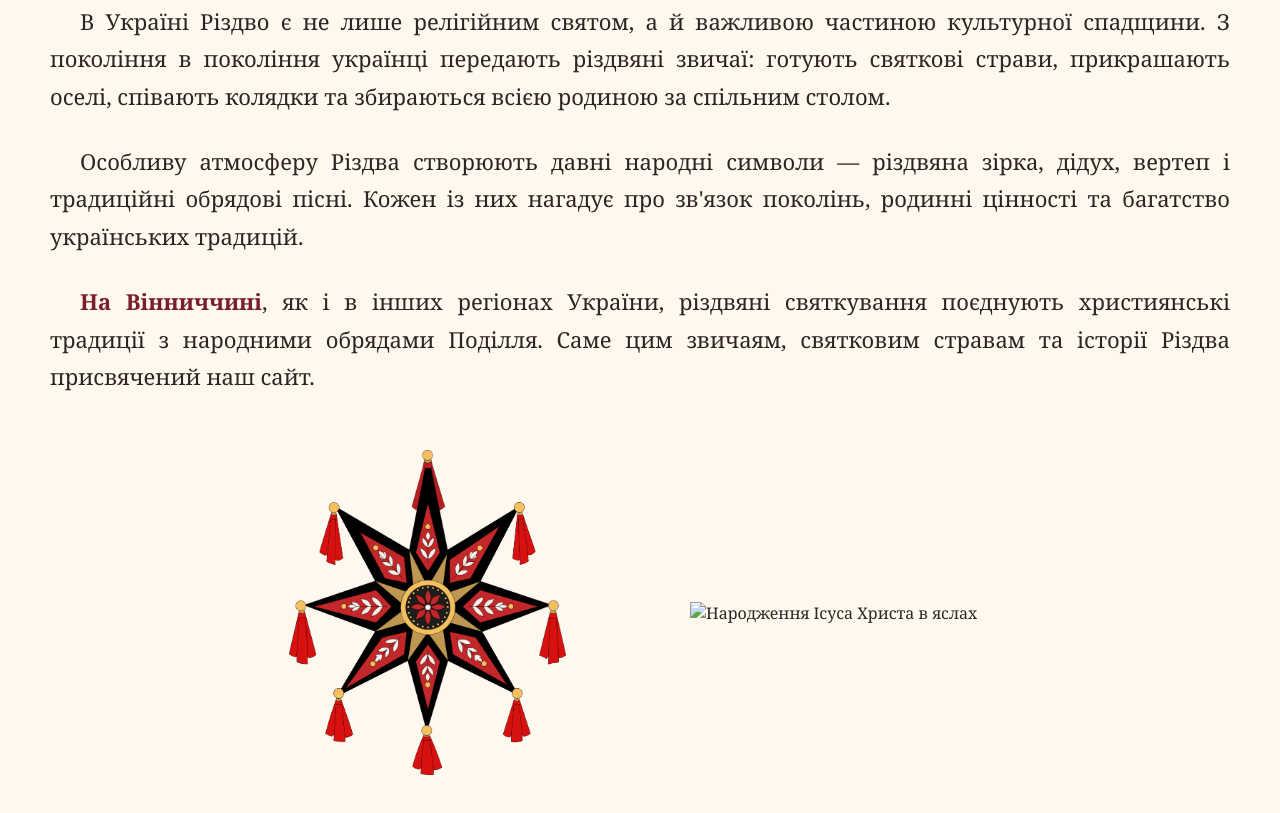
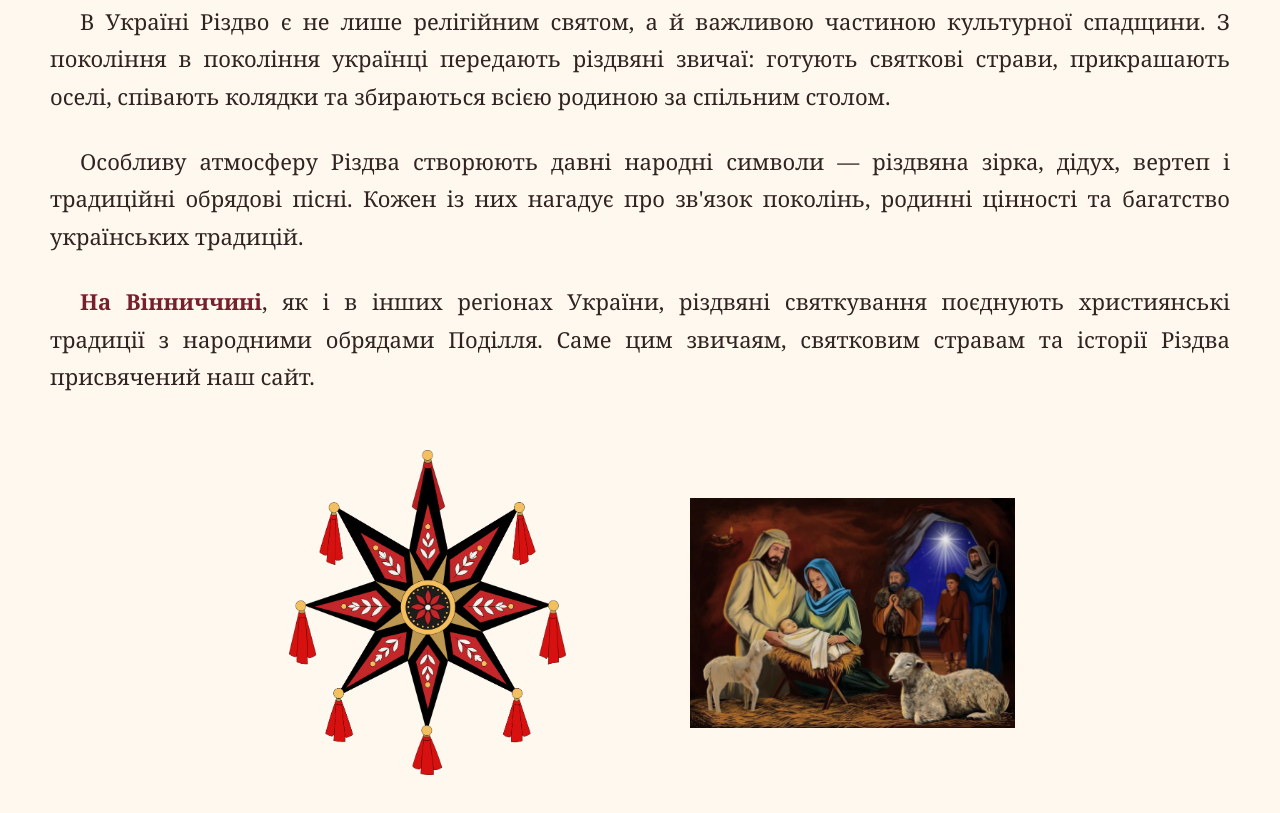
Before and after one commit to TanyaN2501/ChristmasVinnytsia, a plain HTML site: page index.html in a window 1280 px wide. Shown: the part 922-1735 px from the top of the page. Drawn offline with Linux system fonts and the light colour scheme.

Commit message:
Fix HTML formatting and update image source

```diff
--- a/index.html
+++ b/index.html
@@ -104,7 +104,7 @@
             >
 
             <img
-                    src="images/Христос в яслах.png"
+                    src="images/Христос в яслах.webp"
                     alt="Народження Ісуса Христа в яслах"
                     class="about-image house-image"
             >
```
